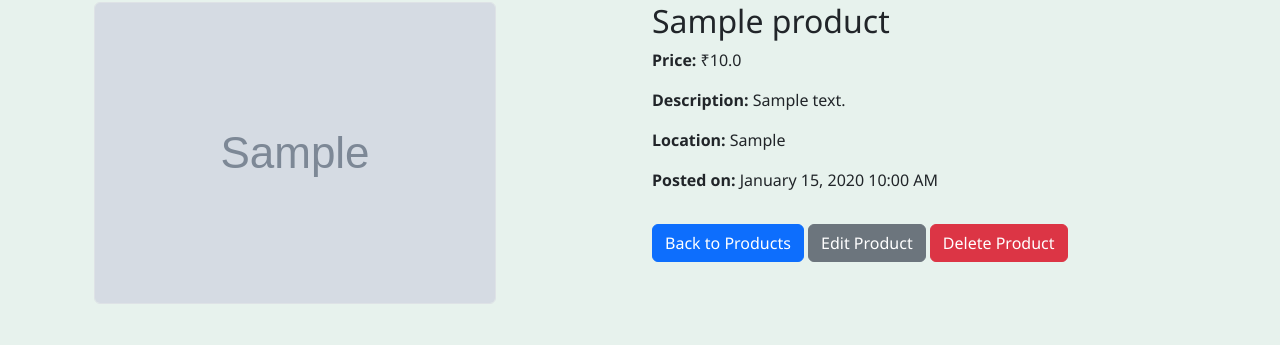
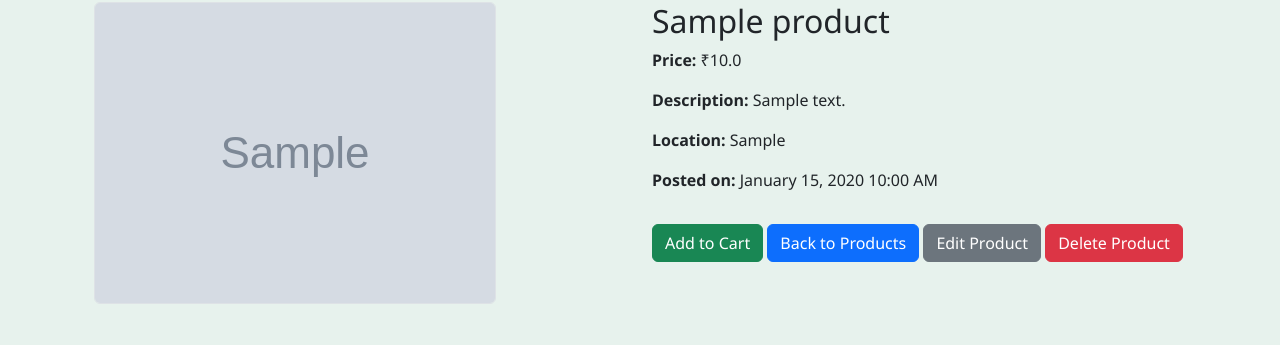
Before and after one commit to 24f2009384/EcoFinds---Team-175, a Flask app: page /product/1 in a window 1280 px wide. Shown: the part 131-476 px from the top of the page. Run offline with Flask 3, Linux system fonts and the light colour scheme; tables that the repository leaves empty hold one stand-in row (values such as "Sample post"); grey boxes marked "Sample" are stand-in pictures.

Commit message:
change in profile

```diff
--- a/templates/product.html
+++ b/templates/product.html
@@ -18,6 +18,7 @@
             <p><strong>Description:</strong> {{ product.description }}</p>
             <p><strong>Location:</strong> {{ product.city }}</p>
             <p><strong>Posted on:</strong> {{ product.date_added.strftime('%B %d, %Y %I:%M %p') }}</p>
+            <a href="{{ url_for('add_to_cart', product_id=product.id) }}" class="btn btn-success mt-3">Add to Cart</a>
             <a href="{{ url_for('index') }}" class="btn btn-primary mt-3">Back to Products</a>
             <a href="{{ url_for('edit_product', product_id=product.id) }}" class="btn btn-secondary mt-3">Edit Product</a>
             <a href="{{ url_for('delete_product', product_id=product.id) }}" class="btn btn-danger mt-3">Delete Product</a>
```
